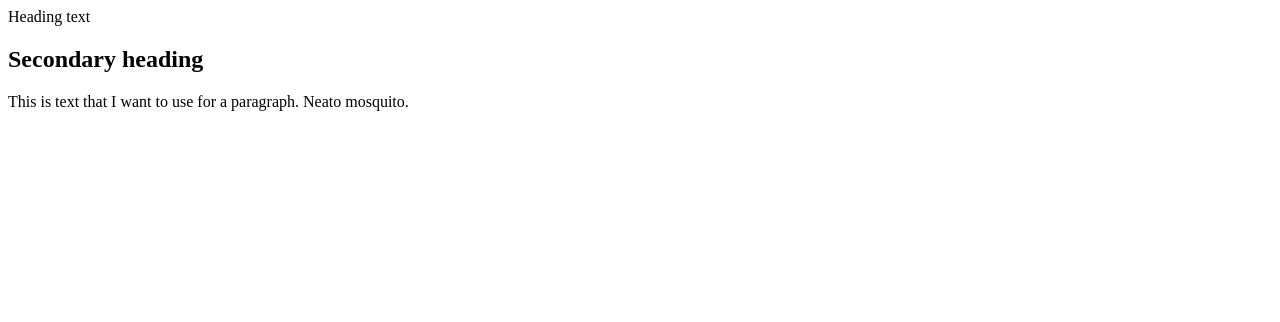
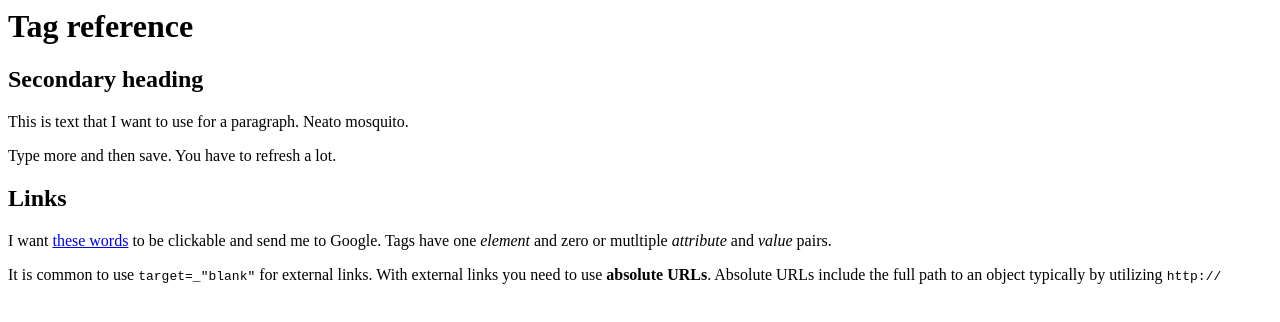
Before and after one commit to rianam/rianam.github.io, a plain HTML site: page Index.html in a window 1280 px wide. Drawn offline with Linux system fonts and the light colour scheme.

Commit message:
External links and absolute URLs

```diff
--- a/Index.html
+++ b/Index.html
@@ -1,3 +1,8 @@
-<h> Heading text</h>
+<h1> Tag reference</h1>
 <h2>Secondary heading</h2>
 <p> This is text that I want to use for a paragraph. Neato mosquito. </p>
+<p> Type more and then save. You have to refresh a lot.</p>
+
+<h2>Links</h2>
+<p>I want <a href="http://google.com" target="_blank">these words</a> to be clickable and send me to Google. Tags have one <em> element </em> and zero or mutltiple <em>attribute</em> and <em>value</em> pairs.</p>
+<p>It is common to use <code>target=_"blank"</code> for external links. With external links you need to use <strong>absolute URLs</strong>. Absolute URLs include the full path to an object typically by utilizing <code>http://</code></p>
```
